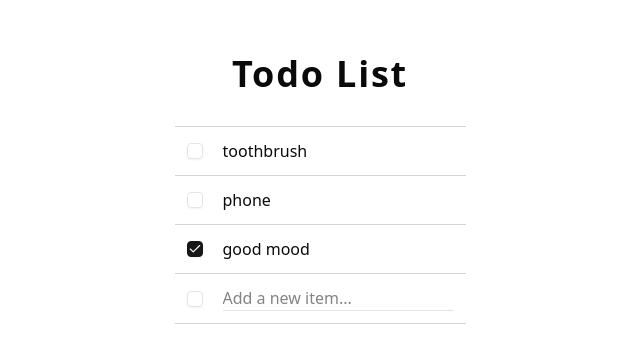
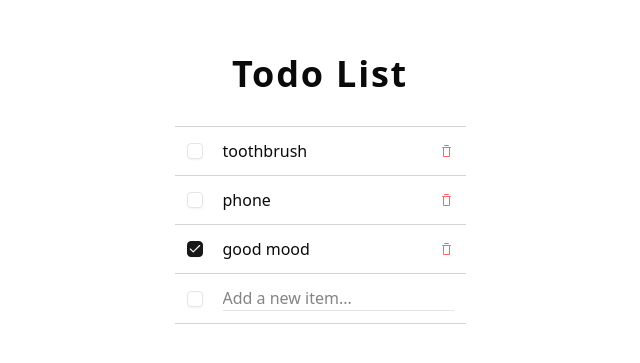
Before and after one commit to WitekG14/Todo-List, a Next.js app: page / in a window 1280 px wide. Shown: the part 211-574 px from the top of the page, without its empty margins (320-960 px from the left). Built offline with nearby package versions, Linux system fonts and the light colour scheme.

Commit message:
Implement Item Deleting

```diff
--- a/package.json
+++ b/package.json
@@ -9,6 +9,7 @@
     "lint": "eslint"
   },
   "dependencies": {
+    "@radix-ui/react-icons": "^1.3.2",
     "class-variance-authority": "^0.7.1",
     "clsx": "^2.1.1",
     "lucide-react": "^0.577.0",
--- a/src/app/page.tsx
+++ b/src/app/page.tsx
@@ -36,6 +36,10 @@ export default function Home() {
     setInputValue("");
   };
 
+  const handleDeleteItem = (id: number) => {
+    setItems((prev) => prev.filter((item) => item.id !== id));
+  };
+
   const handleToggleItem = (id: number) => {
     setItems((prev) =>
       prev.map((item) =>
@@ -55,6 +59,7 @@ export default function Home() {
             <TodoItem
               item={item}
               onToggleItem={() => handleToggleItem(item.id)}
+              onDeleteItem={() => handleDeleteItem(item.id)}
               key={item.id}
             />
           ))}
--- a/src/components/todo-item.tsx
+++ b/src/components/todo-item.tsx
@@ -1,17 +1,26 @@
 import { type TodoItemT } from "@/lib/types";
 import { Checkbox } from "./ui/checkbox";
+import { TrashIcon } from "@radix-ui/react-icons";
 
 function TodoItem({
   item,
   onToggleItem,
+  onDeleteItem,
 }: {
   item: TodoItemT;
   onToggleItem: () => void;
+  onDeleteItem: () => void;
 }) {
   return (
-    <li className="flex w-full items-center gap-5 border-b border-b-zinc-300 p-3 transition hover:bg-zinc-50">
-      <Checkbox checked={item.checked || false} onClick={onToggleItem} />
-      <p>{item.name}</p>
+    <li className="flex w-full items-center justify-between border-b border-b-zinc-300 p-3 transition hover:bg-zinc-50">
+      <div className="flex items-center gap-5">
+        <Checkbox checked={item.checked || false} onClick={onToggleItem} />
+        <p>{item.name}</p>
+      </div>
+      <TrashIcon
+        className="text-red-400 transition hover:text-red-600"
+        onClick={onDeleteItem}
+      />
     </li>
   );
 }
```
Also changed, not shown: 1 other file (tests, documents, lock files or other folders).
